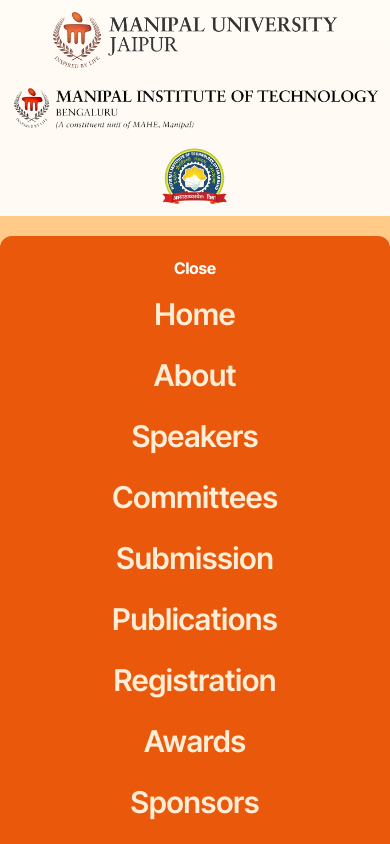
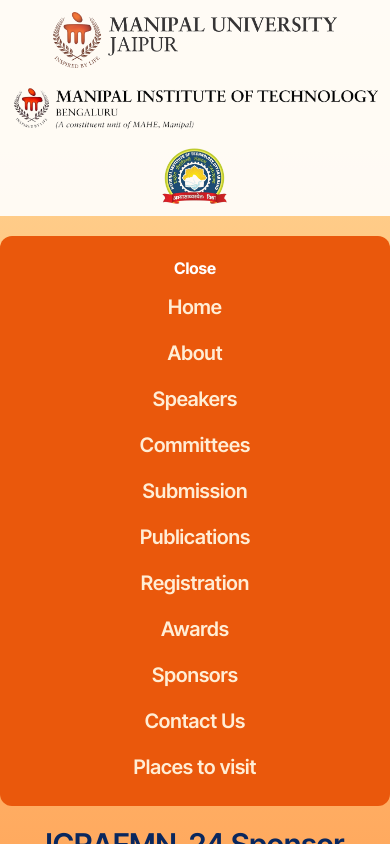
Before and after one commit to Chandan-CV/icrafmn24-site, a SvelteKit app: page /sponsors in a window 390 px wide. Both pictures are taken after a click on the button "Menu". Built offline with nearby package versions, Linux system fonts and the light colour scheme.

Commit message:
responsiveness fixes

```diff
--- a/src/components/Countdown.svelte
+++ b/src/components/Countdown.svelte
@@ -54,10 +54,10 @@
 </style>
 
 <div>
-  <div class="font-InterTight text-base font-semibold sm:text-xl mb-10 text-center items-center flex gap-3 bg-orange-200 p-5 rounded-full">
-    <span class="number-thingy md:text-4xl lg:text-4xl text-2xl">{countdown.days}</span> days{" "}
-    <span class="number-thingy md:text-4xl lg:text-4xl text-2xl">{countdown.hours}</span> hours{" "}
-    <span class="number-thingy md:text-4xl lg:text-4xl text-2xl">{countdown.minutes}</span> minutes{" "}
-    <span class="number-thingy md:text-4xl lg:text-4xl text-2xl">{countdown.seconds}</span> seconds
+  <div class="font-InterTight text-sm font-semibold mb-10 text-center items-center flex gap-2 bg-orange-200 p-5 rounded-full">
+    <span class="number-thingy md:text-4xl lg:text-4xl text-xl">{countdown.days}</span> days{" "}
+    <span class="number-thingy md:text-4xl lg:text-4xl text-xl">{countdown.hours}</span> hours{" "}
+    <span class="number-thingy md:text-4xl lg:text-4xl text-xl">{countdown.minutes}</span> minutes{" "}
+    <span class="number-thingy md:text-4xl lg:text-4xl text-xl">{countdown.seconds}</span> seconds
   </div>
 </div>
--- a/src/components/Navbar.svelte
+++ b/src/components/Navbar.svelte
@@ -39,7 +39,7 @@
 			>
 		</nav>
 		<div
-			class="lg:hidden flex gap-3 xl:hidden rounded-xl w-full transition-all ease-in-out text-orange-200 font-bold items-center justify-center"
+			class="lg:hidden flex gap-3 xl:hidden rounded-xl transition-all ease-in-out text-orange-200 font-bold items-center justify-center"
 		>
 			{#if !showMenu}
 				<button
@@ -75,77 +75,77 @@
 						<h1>Close</h1>
 					</button>
 					<a
-						class="hamburger w-full text-center rounded-xl p-1 font-semibold font-InterTight text-orange-100 px-5"
+						class="hamburger text-center rounded-xl p-1 font-semibold font-InterTight text-orange-100 px-5"
 						on:click={() => {
 							showMenu = false;
 						}}
 						href="/">Home</a
 					>
 					<a
-						class="hamburger w-full text-center rounded-xl p-1 font-semibold font-InterTight text-orange-100 px-5"
+						class="hamburger text-center rounded-xl p-1 font-semibold font-InterTight text-orange-100 px-5"
 						on:click={() => {
 							showMenu = false;
 						}}
 						href="about">About</a
 					>
 					<a
-						class="hamburger w-full text-center rounded-xl p-1 font-semibold font-InterTight text-orange-100 px-5"
+						class="hamburger text-center rounded-xl p-1 font-semibold font-InterTight text-orange-100 px-5"
 						on:click={() => {
 							showMenu = false;
 						}}
 						href="speakers">Speakers</a
 					>
 					<a
-						class="hamburger w-full text-center rounded-xl p-1 font-semibold font-InterTight text-orange-100 px-5"
+						class="hamburger text-center rounded-xl p-1 font-semibold font-InterTight text-orange-100 px-5"
 						on:click={() => {
 							showMenu = false;
 						}}
 						href="committees">Committees</a
 					>
 					<a
-						class="hamburger w-full text-center rounded-xl p-1 font-semibold font-InterTight text-orange-100 px-5"
+						class="hamburger text-center rounded-xl p-1 font-semibold font-InterTight text-orange-100 px-5"
 						on:click={() => {
 							showMenu = false;
 						}}
 						href="submission">Submission</a
 					>
 					<a
-					class="hamburger w-full text-center rounded-xl p-1 font-semibold font-InterTight text-orange-100 px-5"
+					class="hamburger text-center rounded-xl p-1 font-semibold font-InterTight text-orange-100 px-5"
 					on:click={() => {
 						showMenu = false;
 					}}
 					href="publications">Publications</a
 				>
 					<a
-						class="hamburger w-full text-center rounded-xl p-1 font-semibold font-InterTight text-orange-100 px-5"
+						class="hamburger text-center rounded-xl p-1 font-semibold font-InterTight text-orange-100 px-5"
 						on:click={() => {
 							showMenu = false;
 						}}
 						href="registration">Registration</a
 					>
 					<a
-						class="hamburger w-full text-center rounded-xl p-1 font-semibold font-InterTight text-orange-100 px-5"
+						class="hamburger text-center rounded-xl p-1 font-semibold font-InterTight text-orange-100 px-5"
 						on:click={() => {
 							showMenu = false;
 						}}
 						href="awards">Awards</a
 					>
 					<a
-						class="hamburger w-full text-center rounded-xl p-1 font-semibold font-InterTight text-orange-100 px-5"
+						class="hamburger text-center rounded-xl p-1 font-semibold font-InterTight text-orange-100 px-5"
 						on:click={() => {
 							showMenu = false;
 						}}
 						href="sponsors">Sponsors</a
 					>
 					<a
-						class="hamburger w-full text-center rounded-xl p-1 font-semibold font-InterTight text-orange-100 px-5"
+						class="hamburger text-center rounded-xl p-1 font-semibold font-InterTight text-orange-100 px-5"
 						on:click={() => {
 							showMenu = false;
 						}}
 						href="contact">Contact Us</a
 					>
 					<a
-						class="hamburger w-full text-center rounded-xl p-1 font-semibold font-InterTight text-orange-100 px-5"
+						class="hamburger text-center rounded-xl p-1 font-semibold font-InterTight text-orange-100 px-5"
 						on:click={() => {
 							showMenu = false;
 						}}
@@ -174,7 +174,7 @@
 
 <style>
 	.hamburger {
-		font-size: 30px;
+		font-size: 20px;
 	}
 	.hamburger:hover {
 		color: white;
--- a/src/routes/sponsors/+page.svelte
+++ b/src/routes/sponsors/+page.svelte
@@ -1,13 +1,13 @@
 <div class="flex items-center flex-col px-8">
-    <h1 class="font-InterTight text-3xl font-semibold text-[#09275E]">ICRAFMN-24 Sponsor Options</h1>
+    <h1 class="font-InterTight text-3xl text-center font-semibold text-[#09275E]">ICRAFMN-24 Sponsor Options</h1>
     <div class="py-10 flex flex-col">
-        <div class="flex flex-col text-black font-intertight text-lg text-center gap-3">
+        <div class="flex flex-col text-black font-intertight lg:text-lg text-center gap-3">
             <p>We are pleased to offer you a variety of sponsorship opportunities that will assist you in achieving your business goals.</p>
             <p>Sponsoring ICRAFMN 2024 offers a unique opportunity for a company or organization to increase its visibility and product awareness within a highly specialized, influential community.</p>
             <p>Sponsor acknowledgments, including the company's name, product, and logo, will appear on the conference's main page and in all official conference documentation.</p>
         </div>
         <div class="py-10 flex gap-3 flex-col">
-            <h1 class="font-InterTight text-3xl font-semibold text-stone-800 text-center shadow-lg shadow-blue-600/20 from-[#8fd4ff] px-3 py-3 rounded-full bg-gradient-to-l to-[#b0e8ef]">Platinum Sponsorship [INR 1,50,000 / USD 2000]</h1>
+            <h1 class="font-InterTight lg:text-3xl font-semibold text-stone-800 text-center shadow-lg shadow-blue-600/20 from-[#8fd4ff] px-3 py-3 rounded-full bg-gradient-to-l to-[#b0e8ef]">Platinum Sponsorship [INR 1,50,000 / USD 2000]</h1>
             <p class="text-black font-intertight text-lg text-center">The platinum conference sponsorship package combines marketing and branding association before the event and maximum exposure during the conference.<span class="font-bold">Only Three Platinum Sponsorship</span> will be made available for a particular conference.</p>
             <table class="text-left">
                 <thead>
@@ -49,7 +49,7 @@
             </table>
         </div>
         <div class="py-10 flex gap-3 flex-col">
-            <h1 class="font-InterTight text-3xl font-semibold text-black text-center from-[#ffce08] px-3 py-3 rounded-full bg-gradient-to-l to-[#fff67f]">Gold Sponsorship [INR 1,00,000 / USD 1250]</h1>
+            <h1 class="font-InterTight lg:text-3xl font-semibold text-black text-center from-[#ffce08] px-3 py-3 rounded-full bg-gradient-to-l to-[#fff67f]">Gold Sponsorship [INR 1,00,000 / USD 1250]</h1>
             <p class="text-black font-intertight text-lg text-center">A gold conference sponsorship package combines marketing and branding association before the event and extensive exposure during the conference. Six gold sponsorship packages are available for a particular conference.</p>
             <table class="text-left">
                 <thead>
@@ -91,7 +91,7 @@
             </table>
         </div>
         <div class="py-10 flex gap-3 flex-col">
-            <h1 class="font-InterTight text-3xl font-semibold text-white text-center from-[#b8b8b8] px-3 py-3 rounded-full bg-gradient-to-l to-[#808080]">Silver Sponsorship [INR 50,000 / USD 750]</h1>
+            <h1 class="font-InterTight lg:text-3xl font-semibold text-white text-center from-[#b8b8b8] px-3 py-3 rounded-full bg-gradient-to-l to-[#808080]">Silver Sponsorship [INR 50,000 / USD 750]</h1>
             <p class="text-black font-intertight text-lg text-center">A silver conference sponsorship package combines marketing and branding association before the event and exposure during the conference. 10 silver sponsorship packages are available for a particular conference.</p>
             <table class="text-left">
                 <thead>
@@ -133,7 +133,7 @@
             </table>
         </div>
         <div class="py-10 flex gap-3 flex-col">
-            <h1 class="font-InterTight text-3xl font-semibold text-white text-center from-[#000000] px-3 py-3 rounded-full bg-gradient-to-l to-orange-950">Sponsorship for young researcher award [INR 20,000 / USD 250]</h1>
+            <h1 class="font-InterTight lg:text-3xl font-semibold text-white text-center from-[#000000] px-3 py-3 rounded-full bg-gradient-to-l to-orange-950">Sponsorship for young researcher award [INR 20,000 / USD 250]</h1>
             <p class="text-black font-intertight text-lg text-center">Four awards will be presented during the Conference to researchers under the age of 35 who demonstrate excellent scientific work. The researcher should complete the work independently of any co-author(s). The author of the winning paper must personally present the work during the conference's award session.</p>
             <h2 class="text-black font-bold">Four sponsorships for young researcher award are available</h2>
             <ul class="flex flex-col text-2xl">
@@ -201,9 +201,18 @@
     table, th, td {
         border: 1px solid;
         padding : 10px;
+        font-size: 10px;
     }
+    @media screen and (min-width: 768px) {
+    table, th, td {
+        font-size: 20px; /* Increase the font size for larger screens */
+    }
+    li{
+        font-size: 20px;
+    }
+}
     li {
-    font-size: 18px;
+    font-size: 10px;
     margin-left: 10px;
     list-style-type: disc; /* or list-style-type: square; */
 }
```
